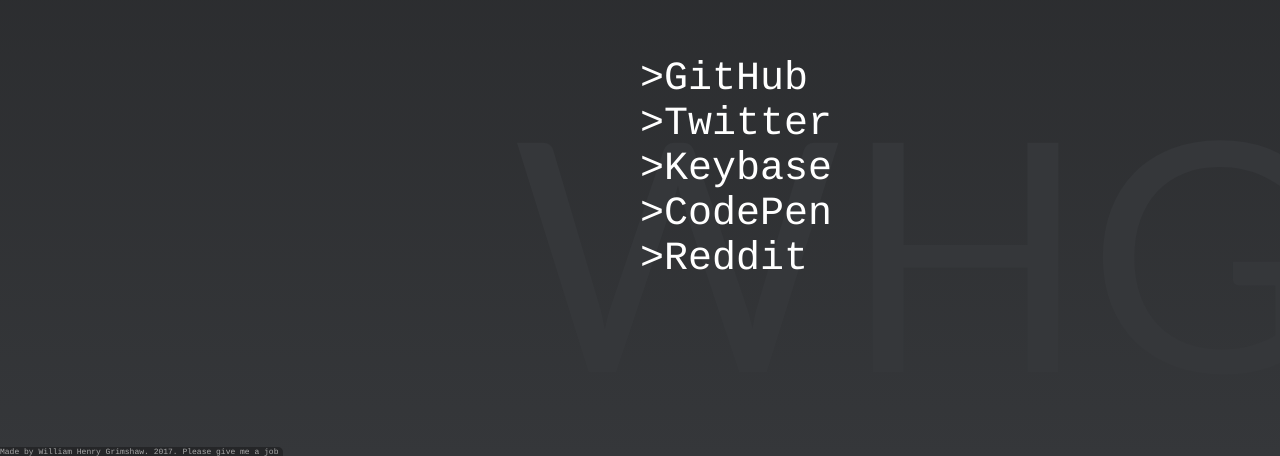
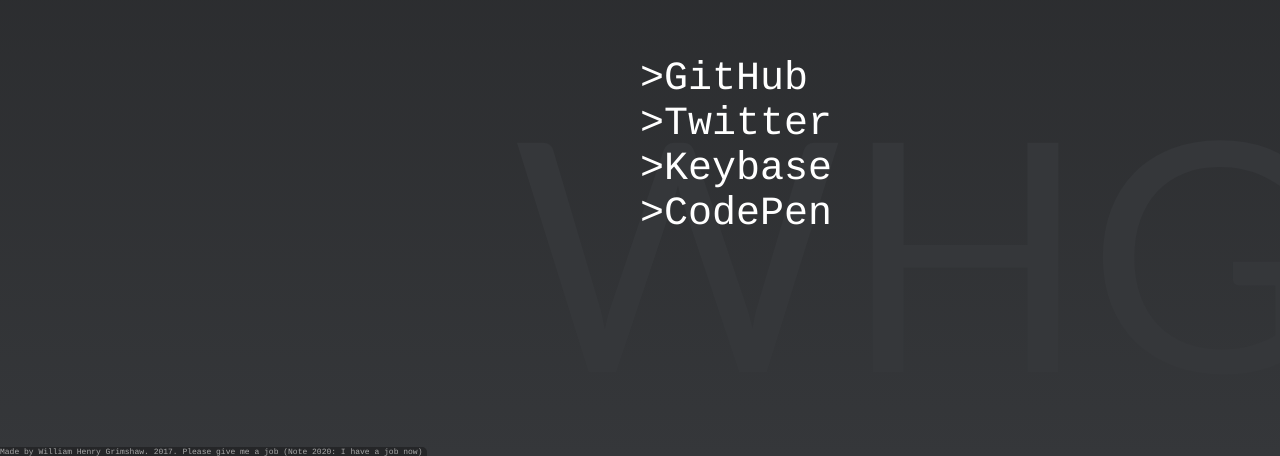
Before and after one commit to whgrimshaw/whgrimshaw.github.io, a plain HTML site: page index.html in a window 1280 px wide. Shown: the part 344-800 px from the top of the page. Drawn offline with Linux system fonts and the light colour scheme.

Commit message:
Update index.html

```diff
--- a/index.html
+++ b/index.html
@@ -6,11 +6,10 @@
 <div class=logo>WHG</div>
 <div class=links>
   <div class=Github>><a href="https://github.com/whgrimshaw">GitHub</a></div>
-  <div class=Twitter>><a href="https://twitter.com/GRIMI_Web">Twitter</a></div>
+  <div class=Twitter>><a href="https://twitter.com/will_grimshaw">Twitter</a></div>
   <div class=KeyBase>><a href="https://keybase.io/grimi">Keybase</a></div>
   <div class=CodePen>><a href="https://codepen.io/whgrimshaw">CodePen</a></div>
-  <div class=Reddit>><a href="https://www.reddit.com/r/whgrimshaw">Reddit</a></div>
 </div>
-<div class=bottombar>Made by William Henry Grimshaw. 2017. Please give me a job</div>
+<div class=bottombar>Made by William Henry Grimshaw. 2017. Please give me a job                (Note 2020: I have a job now)</div>
 
 </body>
```
